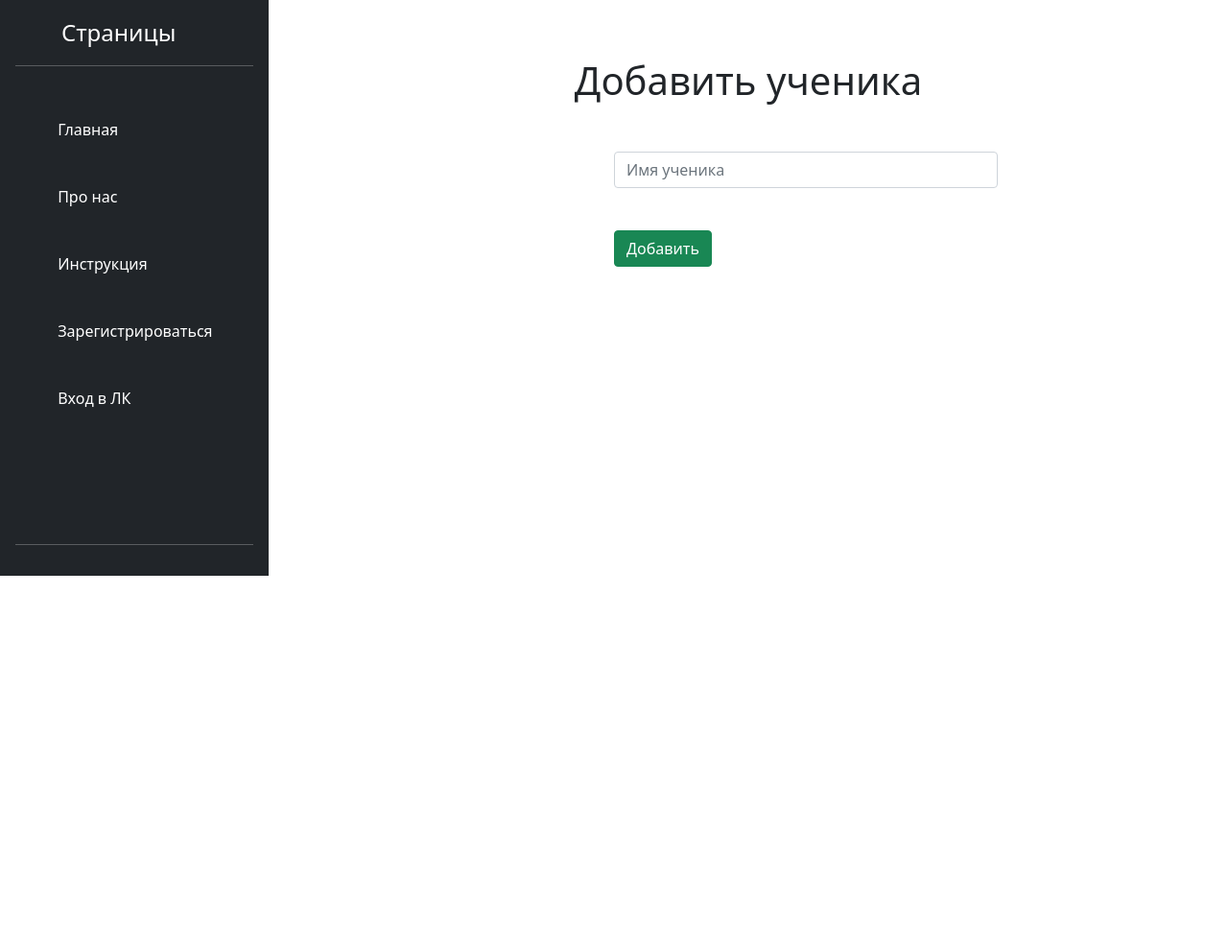
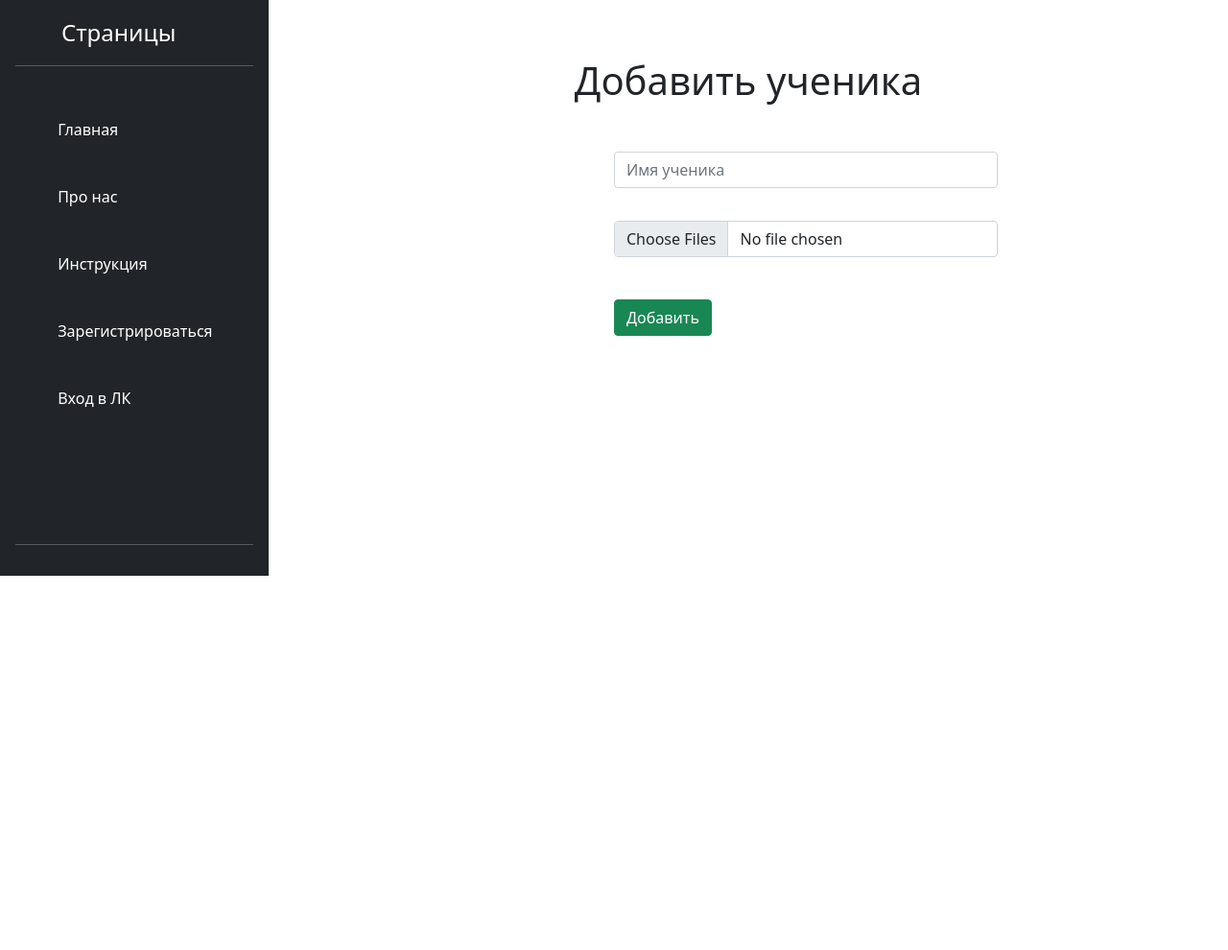
Before and after one commit to MersennexTwister/ITProject, a Flask app: template modules/templates/add_student.html in a window 1280 px wide; the page is wider, and only the part inside the window is pictured. Shown: that part at 96% size. Before the commit the page ends 600 px from the top of that part, so only its background shows below. Run offline with Flask 2, Linux system fonts and the light colour scheme; the template is opened without the code that fills it, so the values that code supplies are empty; some libraries are stand-ins or nearby versions.

Commit message:
Добавил поле для загрузки изображения
Но не придумал, как это изображение обработать))

```diff
--- a/modules/static/css/add_student.css
+++ b/modules/static/css/add_student.css
@@ -13,5 +13,4 @@ h1 {
 
 button {
     margin: 50%;
-    margin-top: 20px;
 }
--- a/modules/templates/add_student.html
+++ b/modules/templates/add_student.html
@@ -53,6 +53,7 @@
 <h1>Добавить ученика</h1>
 <form method="post">
   <input type="text" name="name" id="name" class="form-control" placeholder="Имя ученика"><br>
+  <input name="photo" id="photo" type="file" class="form-control" placeholder="Фото ученика 1" multiple><br>
   <button type="submit" class="btn btn-success">Добавить</button>
 </form>
 {% endblock %}
```
